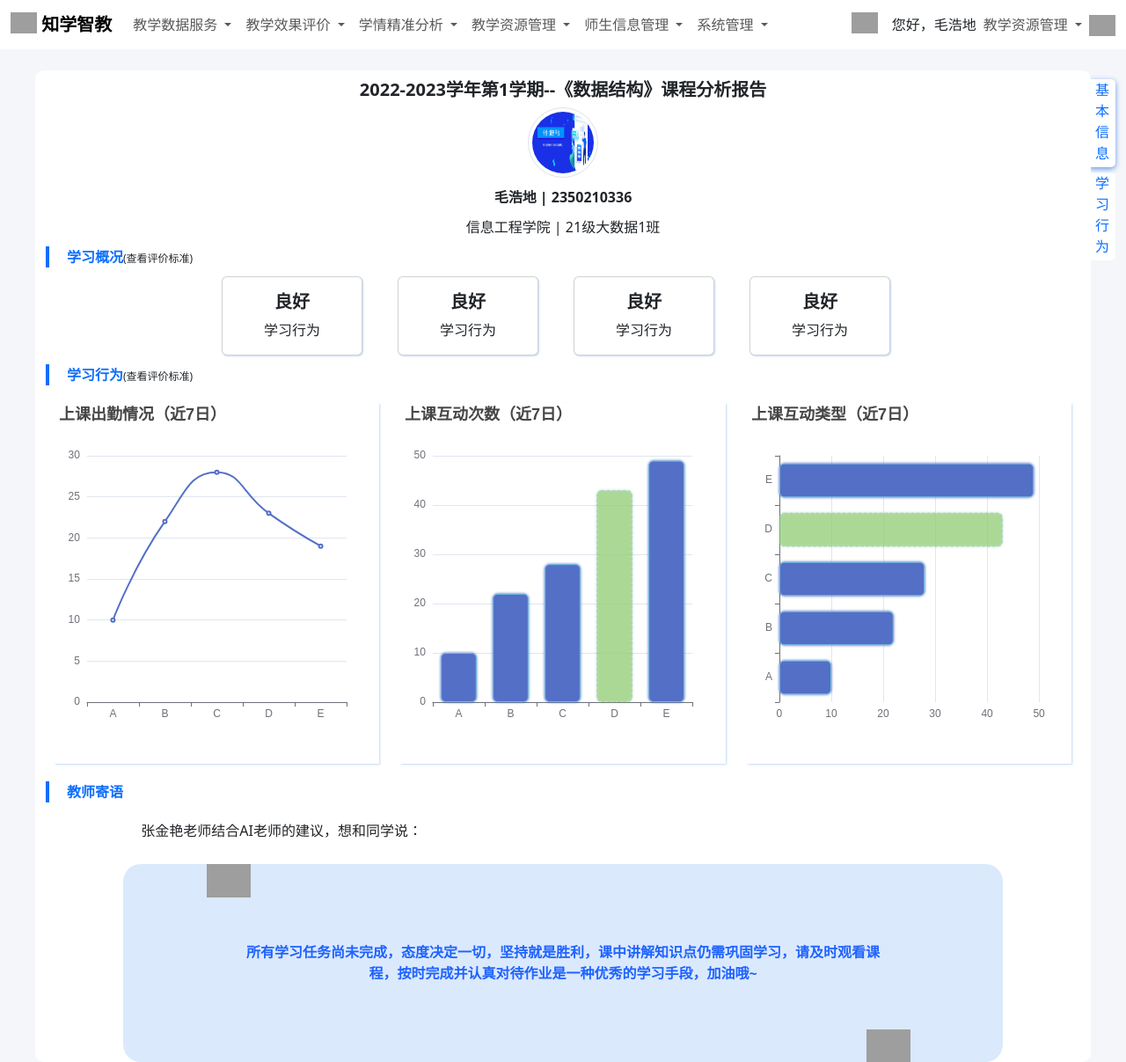
After one commit to pigpigman8686/NewEduction, a Django app: page /course/ in a window 1280 px wide. The commit adds this page. Shown: the whole page at 88% size. Run offline with Django 3.2, Linux system fonts and the light colour scheme; some libraries are stand-ins or nearby versions; grey boxes are pictures that could not be loaded.

Commit message:
新增Courses.html

```diff
--- a/LearningCondition/views.py
+++ b/LearningCondition/views.py
@@ -10,6 +10,10 @@ from django.db.models.functions import Cast
 
 # Create your views here.
 
+
+def course(request):
+
+    return render(request, 'Courses.html')
 
 def portrait(request):
     message = {}
--- a/NewEducation/urls.py
+++ b/NewEducation/urls.py
@@ -24,6 +24,7 @@ urlpatterns = [
     path('admin/', admin.site.urls),
     path('index/', IndexPageViews.index),
     path('learning_condition/', LearningConditionViews.portrait),
+    path('course/', LearningConditionViews.course),
     path('teaching_data/', TeachingDataViews.catalog),
     path('teaching_result/', TeachingResultViews.analyse),
 ]
--- /dev/null
+++ b/templates/Courses.html
@@ -0,0 +1,342 @@
+{% extends 'component/Layout.html' %}
+{% load static %}
+{% block head %}
+
+{% endblock %}
+
+{% block content %}
+    <div style="position: -webkit-sticky; /* Safari */
+            position: fixed;
+            right: 12px;
+            margin-top: 10px;
+            z-index: -1;
+            background-color: white;
+            {#border-radius: 5px;#}
+            border-top-right-radius: 5px;
+            border-bottom-right-radius: 5px;
+            width: 30px;
+            height: 100px;box-shadow: 0 2px 6px 0 cornflowerblue" class="text-center">
+        <a href="#" style="text-decoration: none;writing-mode: tb-lr;">基本信息</a>
+    </div>
+    <div style="position: -webkit-sticky; /* Safari */
+            position: fixed;
+            right: 12px;
+            margin-top: 116px;
+            z-index: -2;
+            background-color: white;
+            {#border-radius: 5px;#}
+            border-top-right-radius: 5px;
+            border-bottom-right-radius: 5px;
+            width: 30px;
+            height: 100px;" class="text-center">
+        <a href="#" style="text-decoration: none;writing-mode: tb-lr;">学习行为</a>
+    </div>
+
+    <div class="container-fluid"
+         style="margin-left: 40px;margin-right: 40px;width: auto;background-color: white;margin-top: 80px;border-radius: 10px">
+        <!-- 标题 -->
+        <div class="row text-center">
+            <div class="col-12">
+                <h5 style="margin-top: 10px"><b>2022-2023学年第1学期--《数据结构》课程分析报告</b></h5>
+            </div>
+        </div>
+        <!-- 头像 -->
+        <div class="row text-center">
+            <div class="col-12">
+                <img src="{% static 'img/1.png' %}" class="img-circle img-thumbnail"
+                     style="width:80px;height:80px;border-radius:50%">
+            </div>
+        </div>
+        <!-- 个人信息 -->
+        <div class="row text-center" style="margin-top: 10px">
+            <div class="col-12">
+                <h6 style="display:inline;"><b>毛浩地 | 2350210336</b></h6>
+            </div>
+        </div>
+        <!-- 学院班级 -->
+        <div class="row text-center" style="margin-top: 10px">
+            <div class="col-12">
+                <span>信息工程学院 | 21级大数据1班</span>
+            </div>
+        </div>
+        <!-- 学习概况(查看评价标准) -->
+        <div class="row">
+            <div class="col-12">
+                <div class="row" style="margin-top: 10px">
+                    <div class="col-1" style="width: 10px">
+                        <div style="width: 4px;height:100%;background-color: #0d6efd;display: inline-block;"></div>
+                    </div>
+                    <div class="col-11">
+                        <h6 style="color:#0d6efd;display: inline;"><b>学习概况</b></h6><span style="font-size: 12px">(查看评价标准)</span>
+                    </div>
+                </div>
+                <div class="row text-center" style="margin-top: 10px">
+                    <div class="col-2 offset-2">
+                        <div class="card" style="width: 10rem;box-shadow: #C4D8F5 1px 1px 2px 0">
+                            <div class="card-body">
+                                <h5 class="card-title"><b>良好</b></h5>
+                                {#                                <h6 class="card-subtitle mb-2 text-muted">Card subtitle</h6>#}
+                                <p class="card-text">学习行为</p>
+                            </div>
+                        </div>
+                    </div>
+                    <div class="col-2">
+                        <div class="card" style="width: 10rem;box-shadow: #C4D8F5 1px 1px 2px 0">
+                            <div class="card-body">
+                                <h5 class="card-title"><b>良好</b></h5>
+                                {#                                <h6 class="card-subtitle mb-2 text-muted">Card subtitle</h6>#}
+                                <p class="card-text">学习行为</p>
+                            </div>
+                        </div>
+                    </div>
+                    <div class="col-2">
+                        <div class="card" style="width: 10rem;box-shadow: #C4D8F5 1px 1px 2px 0">
+                            <div class="card-body">
+                                <h5 class="card-title"><b>良好</b></h5>
+                                {#                                <h6 class="card-subtitle mb-2 text-muted">Card subtitle</h6>#}
+                                <p class="card-text">学习行为</p>
+                            </div>
+                        </div>
+                    </div>
+                    <div class="col-2">
+                        <div class="card" style="width: 10rem;box-shadow: #C4D8F5 1px 1px 2px 0">
+                            <div class="card-body">
+                                <h5 class="card-title"><b>良好</b></h5>
+                                {#                                <h6 class="card-subtitle mb-2 text-muted">Card subtitle</h6>#}
+                                <p class="card-text">学习行为</p>
+                            </div>
+                        </div>
+                    </div>
+                </div>
+            </div>
+        </div>
+        <!-- 学习行为 -->
+        <div class="row">
+            <div class="col-12">
+                <div class="row" style="margin-top: 10px">
+                    <div class="col-1" style="width: 10px">
+                        <div style="width: 4px;height:100%;background-color: #0d6efd;display: inline-block;"></div>
+                    </div>
+                    <div class="col-11">
+                        <h6 style="color:#0d6efd;display: inline;"><b>学习行为</b></h6><span style="font-size: 12px">(查看评价标准)</span>
+                    </div>
+                </div>
+                <div class="row" style="margin-top: 10px;padding: 10px">
+                    <div class="col-4" style="background-color: white;">
+                        <div id="main" style="width: 100%;height: 410px;box-shadow: #C4D8F5 1px 1px 2px 0;"></div>
+                    </div>
+                    <div class="col-4" style="background-color: white;">
+                        <div id="main1" style="width: 100%;height: 410px;box-shadow: #C4D8F5 1px 1px 2px 0;"></div>
+                    </div>
+                    <div class="col-4" style="background-color: white;">
+                        <div id="main2" style="width: 100%;height: 410px;box-shadow: #C4D8F5 1px 1px 2px 0;"></div>
+                    </div>
+                </div>
+            </div>
+        </div>
+        <!-- 学习行为 -->
+        <div class="row">
+            <div class="col-12">
+                <div class="row" style="margin-top: 10px">
+                    <div class="col-1" style="width: 10px">
+                        <div style="width: 4px;height:100%;background-color: #0d6efd;display: inline-block;"></div>
+                    </div>
+                    <div class="col-11">
+                        <h6 style="color:#0d6efd;display: inline;"><b>教师寄语</b></h6>
+                    </div>
+                </div>
+                <div class="row" style="margin-top: 10px;padding: 10px">
+                    <div class="col-10 offset-1">
+                        <p>张金艳老师结合AI老师的建议，想和同学说：</p>
+                    </div>
+                </div>
+                <div class="row">
+                    <div class="col-10 offset-1" style="background-color: #DBE9FD;border-radius: 20px">
+                        <div class="row">
+                            <div class="col-1 offset-1">
+                                <img src="{% static 'img/icons/quote.svg' %}" style="width: 50px">
+                            </div>
+                        </div>
+                        <div class="row">
+                            <div class="col-10 offset-1" style="line-height: 50px;height: 150px;text-align: center;padding: 50px;">
+                                <h6 style="line-height: 1.5;display: inline-block;vertical-align: middle;color: #1F63FF">
+                                    <b>所有学习任务尚未完成，态度决定一切，坚持就是胜利，课中讲解知识点仍需巩固学习，请及时观看课程，按时完成并认真对待作业是一种优秀的学习手段，加油哦~</b>
+                                </h6>
+                            </div>
+                        </div>
+                        <div class="row">
+                            <div class="col-1 offset-10">
+                                <img src="{% static 'img/icons/quote.svg' %}" style="width: 50px;transform: rotate(180deg)">
+                            </div>
+                        </div>
+
+                    </div>
+                </div>
+            </div>
+        </div>
+
+
+    </div>
+
+    <script>
+        var myChart = echarts.init(document.getElementById('main'));
+        var myChart1 = echarts.init(document.getElementById('main1'));
+        var myChart2 = echarts.init(document.getElementById('main2'));
+
+        option = {
+            title: {
+                text: "上课出勤情况（近7日）"
+            },
+            xAxis: {
+                data: ['A', 'B', 'C', 'D', 'E']
+            },
+            yAxis: {},
+            series: [
+                {
+                    data: [10, 22, 28, 23, 19],
+                    type: 'line',
+                    smooth: true
+                }
+            ]
+        };
+
+        option1 = {
+            title: {
+                text: "上课互动次数（近7日）"
+            },
+            xAxis: {
+                data: ['A', 'B', 'C', 'D', 'E']
+            },
+            yAxis: {},
+            series: [
+                {
+                    type: 'bar',
+                    data: [
+                        10,
+                        22,
+                        28,
+                        {
+                            value: 43,
+                            // 设置单个柱子的样式
+                            itemStyle: {
+                                color: '#91cc75',
+                                shadowColor: '#91cc75',
+                                borderType: 'dashed',
+                                opacity: 0.5
+                            }
+                        },
+                        49
+                    ],
+                    itemStyle: {
+                        barBorderRadius: 5,
+                        borderWidth: 1,
+                        borderType: 'solid',
+                        borderColor: '#73c0de',
+                        shadowColor: '#5470c6',
+                        shadowBlur: 3
+                    }
+                }
+            ]
+        };
+
+        option2 = {
+            title: {
+                text: "上课互动类型（近7日）"
+            },
+            xAxis: {},
+            yAxis: {
+                data: ['A', 'B', 'C', 'D', 'E']
+            },
+            series: [
+                {
+                    type: 'bar',
+                    data: [
+                        10,
+                        22,
+                        28,
+                        {
+                            value: 43,
+                            // 设置单个柱子的样式
+                            itemStyle: {
+                                color: '#91cc75',
+                                shadowColor: '#91cc75',
+                                borderType: 'dashed',
+                                opacity: 0.5
+                            }
+                        },
+                        49
+                    ],
+                    itemStyle: {
+                        barBorderRadius: 5,
+                        borderWidth: 1,
+                        borderType: 'solid',
+                        borderColor: '#73c0de',
+                        shadowColor: '#5470c6',
+                        shadowBlur: 3
+                    }
+                }
+            ]
+        };
+
+        option3 = {
+            title: {
+                text: "上课出勤情况（近7日）",
+                x: 'center',
+                textStyle: {
+                    color: '#91cc75'
+                },
+                subtext: "{a|注意：近4天出勤率未达100%，点击查看未出勤学生名单}",
+                subtextStyle: {
+                    fontWeight: "bolder",
+                    fontFamily: "Arial",
+                    fontSize: 12,
+                    sublink: '#',
+                    subtarget: 'self',
+                    rich: {
+                        a: {
+                            backgroundColor: '#91cc75',
+                        }
+                    }
+                },
+                {#backgroundColor: '#F9D7D9'#}
+            },
+            textStyle: {//主标题文本样式{"fontSize": 18,"fontWeight": "bolder","color": "#333"}
+                fontStyle: 'normal',
+                fontWeight: 'normal',
+            },
+
+            legend: {
+                orient: 'horizontal',
+                x: 'center',
+                y: 'bottom',
+                itemGap: 40,
+                itemHeight: 5,
+                data: [{
+                    name: '实到人数',
+                    textStyle: {fontWeight: 'bold', color: 'black'}
+                }]
+            },
+            tooltip: {
+                trigger: 'item',
+                formatter: "{a} <br/>{b} : {c} ({d}%)"
+            },
+            xAxis: {
+                data: ['A', 'B', 'C', 'D', 'E']
+            },
+            yAxis: {},
+            series: [
+                {
+                    name: '实到人数',
+                    data: [10, 22, 28, 23, 19],
+                    type: 'line',
+                    smooth: true
+                }
+            ]
+        };
+
+        myChart.setOption(option);
+        myChart1.setOption(option1);
+        myChart2.setOption(option2);
+    </script>
+
+{% endblock %}
```
Also changed, not shown: templates/TeachingResult.html (+58 -4 lines).
